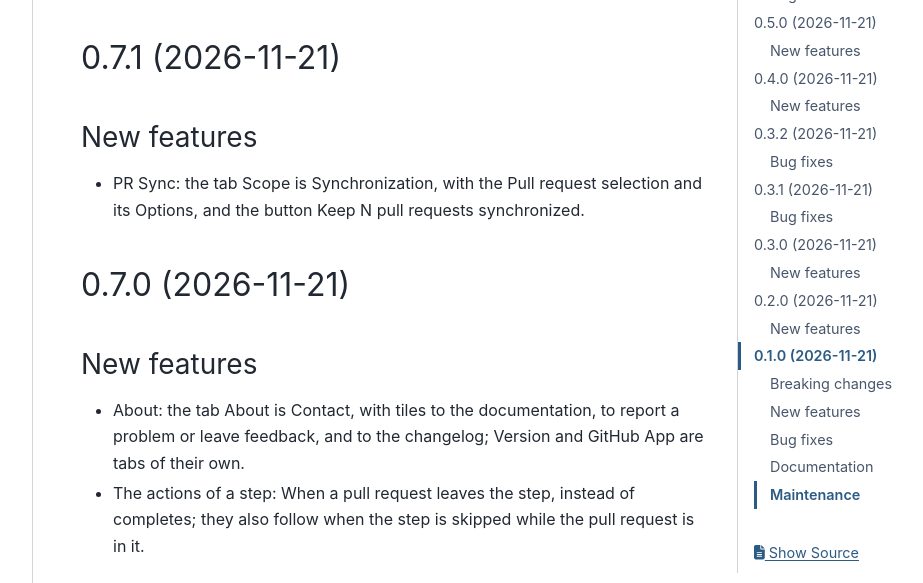
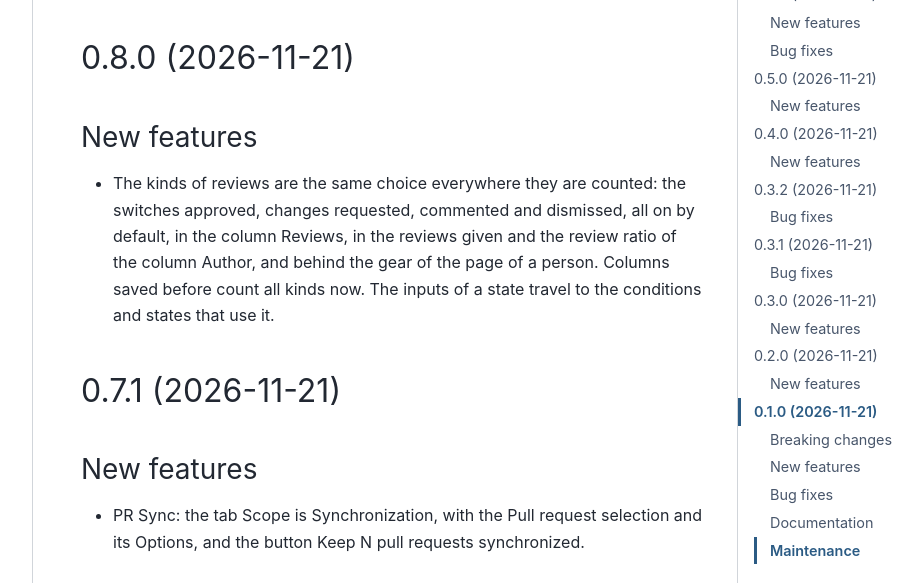
Before and after one commit to PyCalendar/dashboard.pycal.org, a Sphinx documentation site: the page built from docs/changelog.rst, in a window 1280 px wide and 900 px high, cut to the strip 317-900 px from the top of the window. Shown: the whole strip, without its empty margins (287-1210 px from the left). Built offline with Sphinx 7.4.7 and the PyData theme 0.15.4, drawn with Linux system fonts in a browser that asks for light colours; the version number could not be read and is left out; some of the changed text lies outside the part shown.

Commit message:
Release 0.8.0
Co-Authored-By: Claude Opus 5.5 <noreply@anthropic.com>

```diff
--- a/docs/changelog.rst
+++ b/docs/changelog.rst
@@ -8,6 +8,15 @@ Changelog
 .. include:: _build/unreleased.rst
 
 .. towncrier release notes start
+
+0.8.0 (2026-11-21)
+------------------
+
+New features
+~~~~~~~~~~~~
+
+- The kinds of reviews are the same choice everywhere they are counted: the switches approved, changes requested, commented and dismissed, all on by default, in the column Reviews, in the reviews given and the review ratio of the column Author, and behind the gear of the page of a person. Columns saved before count all kinds now. The inputs of a state travel to the conditions and states that use it.
+
 
 0.7.1 (2026-11-21)
 ------------------
```
Also changed, not shown: 1 other file.
